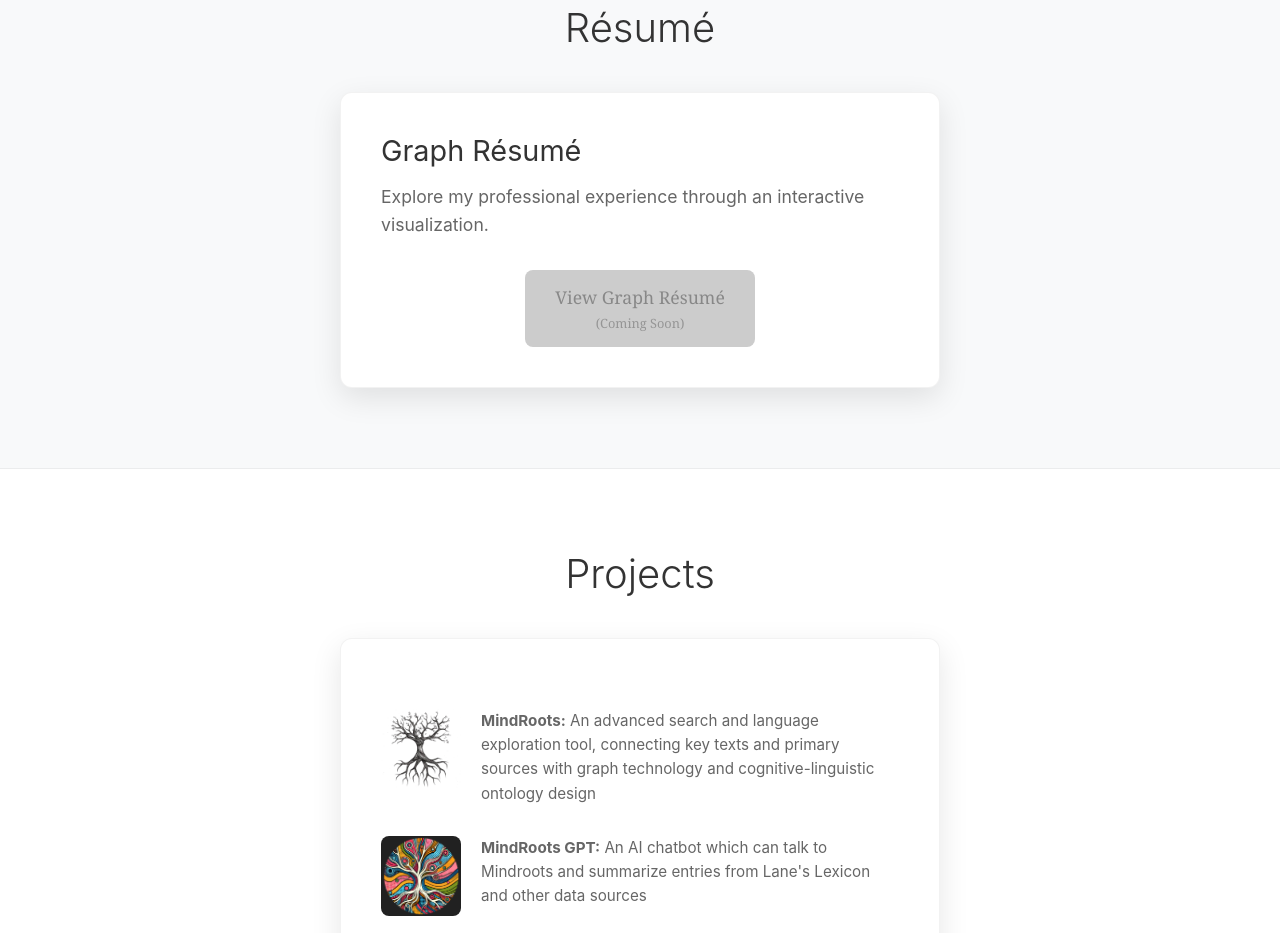
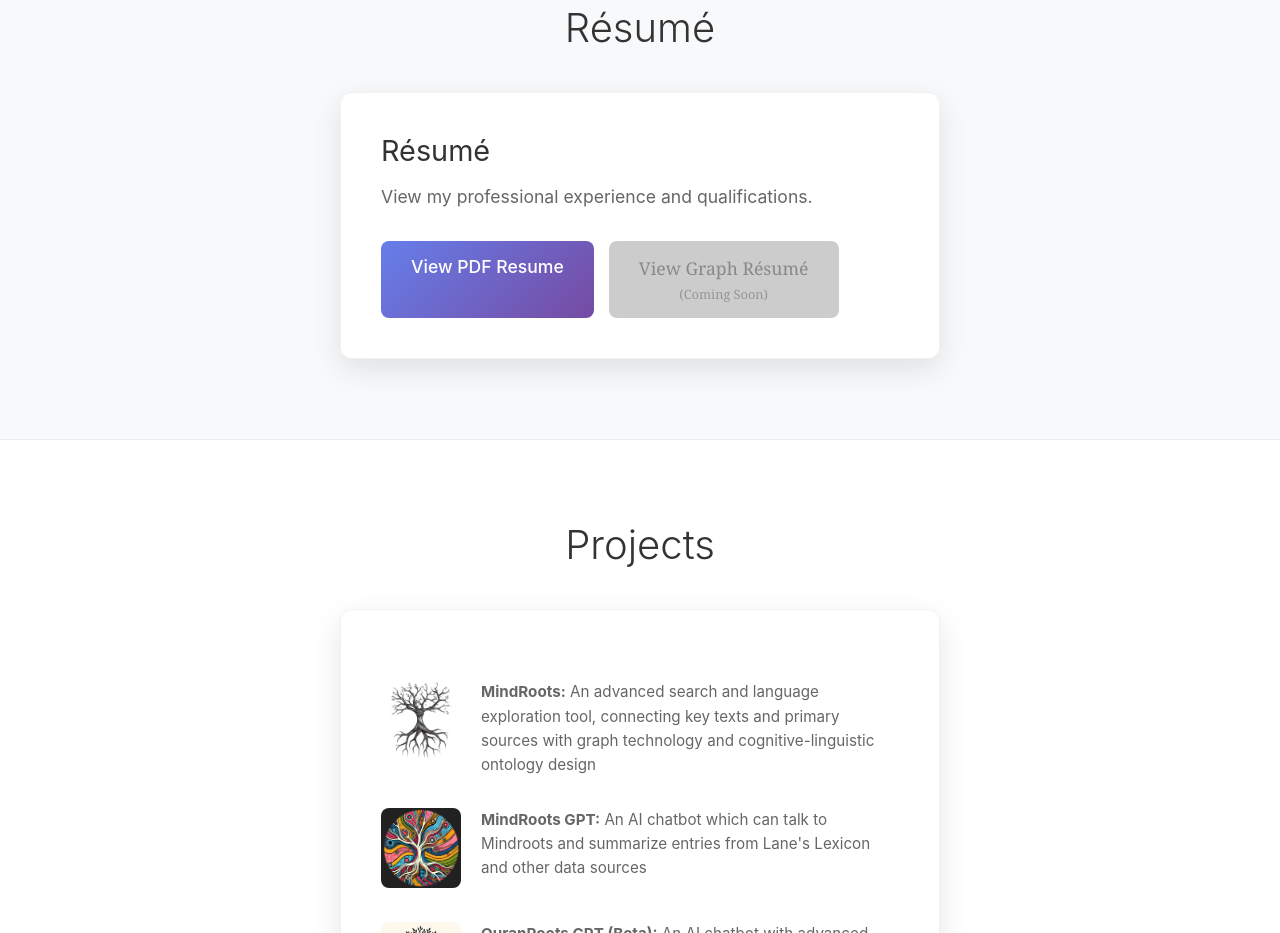
Before and after one commit to codectified/mindroots, a React (Create React App) app: page / in a window 1280 px wide. Shown: the part 2280-3213 px from the top of the page. Built offline with nearby package versions, Linux system fonts and the light colour scheme; no server answers.

Commit message:
resumepdf

```diff
--- a/src/components/staticPages/ProfilePage.js
+++ b/src/components/staticPages/ProfilePage.js
@@ -161,12 +161,23 @@ const ProfilePage = () => {
         <div className="section-container">
           <h2>Résumé</h2>
           <div className="resume-card">
-            <h3>Graph Résumé</h3>
-            <p>Explore my professional experience through an interactive visualization.</p>
-            <button className="cta-button" disabled>
-              View Graph Résumé
-              <span className="coming-soon">(Coming Soon)</span>
-            </button>
+            <h3>Résumé</h3>
+            <p>View my professional experience and qualifications.</p>
+            <div style={{ display: 'flex', gap: '15px', flexWrap: 'wrap' }}>
+              <a
+                href={`${process.env.PUBLIC_URL}/OI_resume.pdf`}
+                target="_blank"
+                rel="noopener noreferrer"
+                className="cta-button"
+                style={{ textDecoration: 'none', display: 'inline-block' }}
+              >
+                View PDF Resume
+              </a>
+              <button className="cta-button" disabled>
+                View Graph Résumé
+                <span className="coming-soon">(Coming Soon)</span>
+              </button>
+            </div>
           </div>
         </div>
       </section>
```
Also changed, not shown: 1 other file (tests, documents, lock files or other folders).
